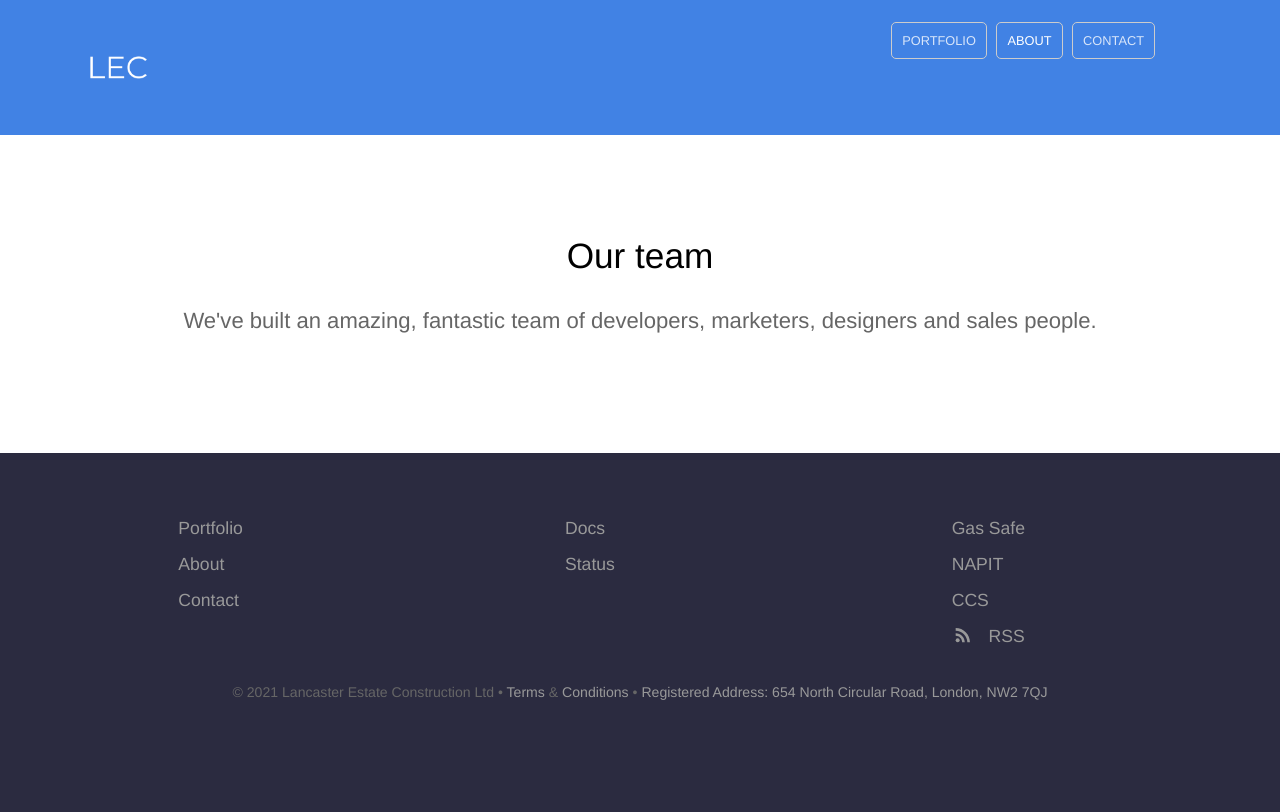
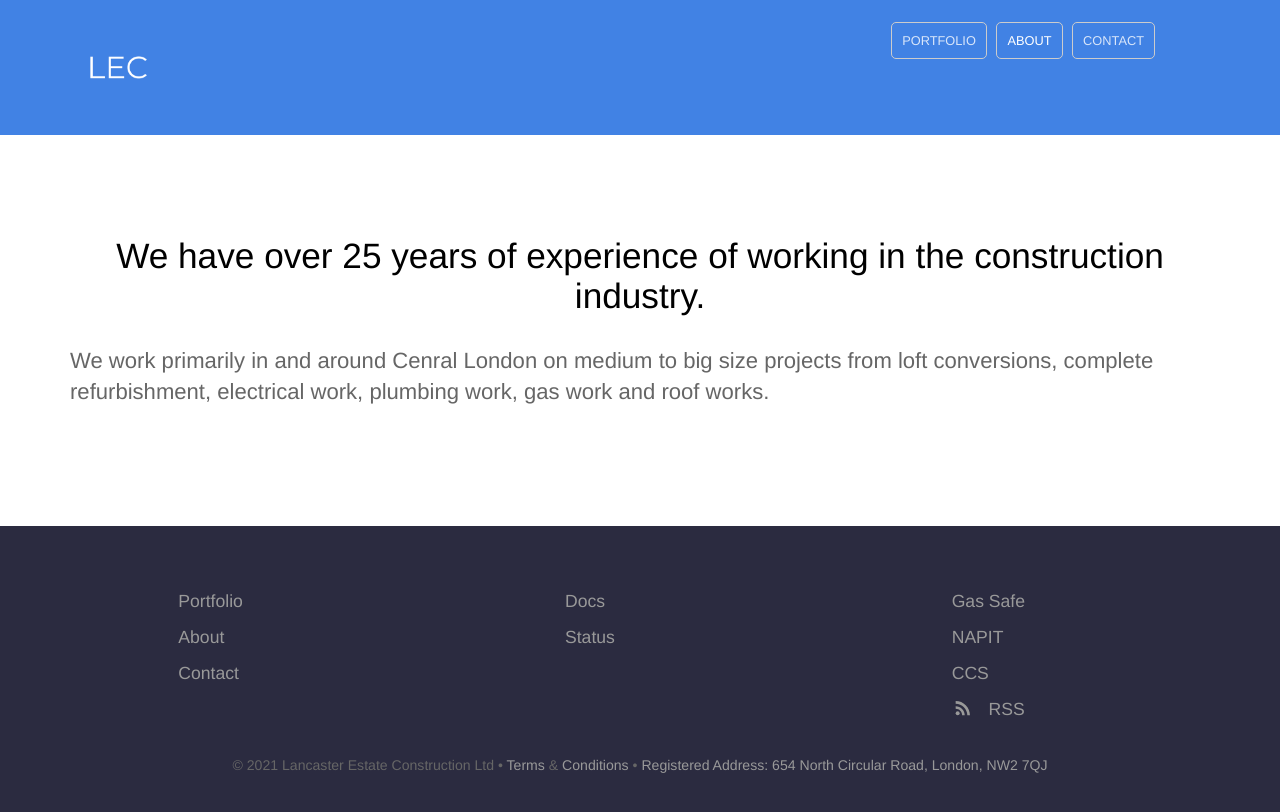
Before and after one commit to lacweb3/constructlancaster, a Jekyll site: the page built from about.html, in a window 1280 px wide. Shown: the top 812 px of the page. Built offline with Jekyll 4.4.1, drawn with Linux system fonts in a browser that asks for light colours.

Commit message:
Update about.html

```diff
--- a/about.html
+++ b/about.html
@@ -1,8 +1,7 @@
 ---
-title: Our team
+title: We have over 25 years of experience of working in the construction industry.
 description: >-
-  We've built an amazing, fantastic team of developers, marketers, designers and
-  sales people.
+  <p> We work primarily in and around Cenral London on medium to big size projects from loft conversions, complete refurbishment, electrical work, plumbing work, gas work and roof works. </p>
 ---
 
 <p class="editor-link" style="text-align: center;"><a href="cloudcannon:collections/_staff_members/" class="btn"><strong>&#9998;</strong> Manage Staff members</a></p>
```
